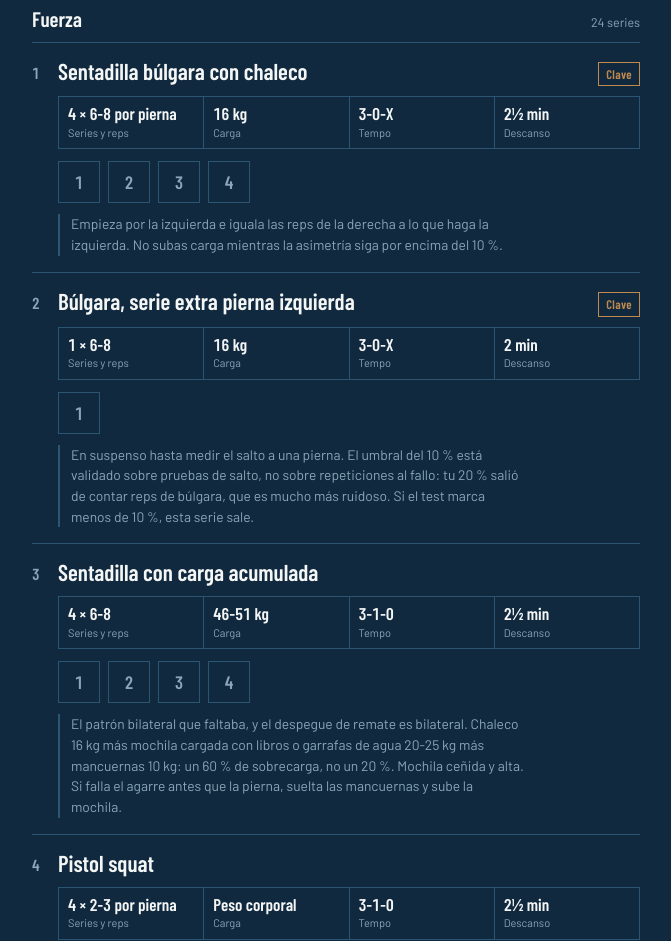
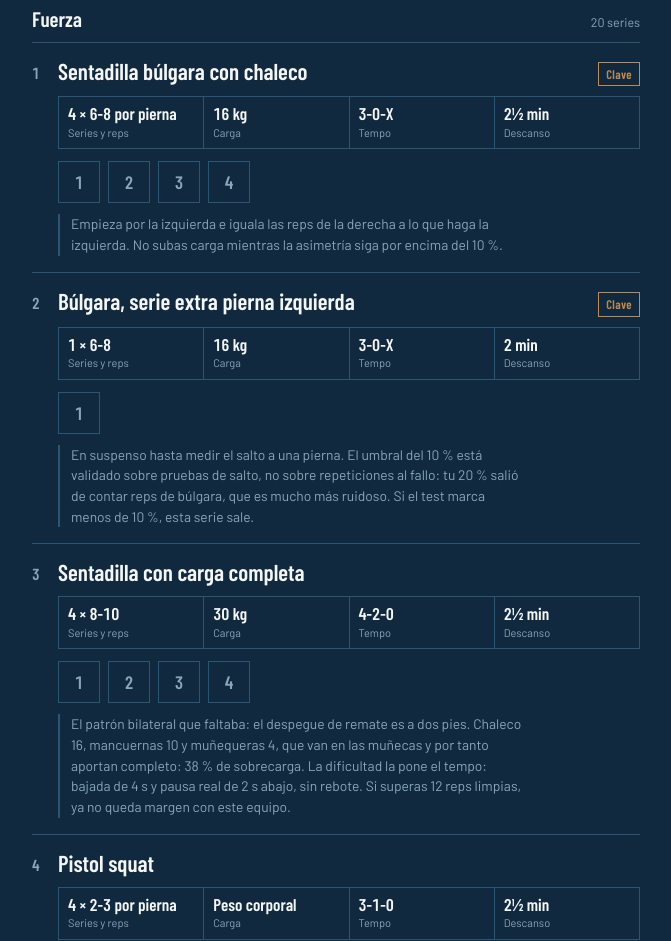
Before and after one commit to brlevalencia-pixel/Entrenamiento, a plain HTML site: page index.html in a window 1280 px wide. Shown: the part 1859-2800 px from the top of the page, without its empty margins (304-975 px from the left). Drawn offline with nearby package versions, Linux system fonts and the light colour scheme.

Commit message:
Add files via upload

```diff
--- a/index.html
+++ b/index.html
@@ -284,12 +284,10 @@ const SESIONES = [
      n:"Empieza por la izquierda e iguala las reps de la derecha a lo que haga la izquierda. No subas carga mientras la asimetría siga por encima del 10 %."},
     {x:"Búlgara, serie extra pierna izquierda",s:1,r:"6-8",t:"3-0-X",d:120,c:"16 kg",niv:1,loc:"Ambos",
      n:"En suspenso hasta medir el salto a una pierna. El umbral del 10 % está validado sobre pruebas de salto, no sobre repeticiones al fallo: tu 20 % salió de contar reps de búlgara, que es mucho más ruidoso. Si el test marca menos de 10 %, esta serie sale."},
-    {x:"Sentadilla con carga acumulada",s:4,r:"6-8",t:"3-1-0",d:150,c:"46-51 kg",niv:2,loc:"Ambos",
-     n:"El patrón bilateral que faltaba, y el despegue de remate es bilateral. Chaleco 16 kg más mochila cargada con libros o garrafas de agua 20-25 kg más mancuernas 10 kg: un 60 % de sobrecarga, no un 20 %. Mochila ceñida y alta. Si falla el agarre antes que la pierna, suelta las mancuernas y sube la mochila."},
+    {x:"Sentadilla con carga completa",s:4,r:"8-10",t:"4-2-0",d:150,c:"30 kg",niv:2,loc:"Ambos",
+     n:"El patrón bilateral que faltaba: el despegue de remate es a dos pies. Chaleco 16, mancuernas 10 y muñequeras 4, que van en las muñecas y por tanto aportan completo: 38 % de sobrecarga. La dificultad la pone el tempo: bajada de 4 s y pausa real de 2 s abajo, sin rebote. Si superas 12 reps limpias, ya no queda margen con este equipo."},
     {x:"Pistol squat",s:4,r:"2-3 por pierna",t:"3-1-0",d:150,c:"Peso corporal",niv:3,loc:"Ambos",
      n:"Empieza por la izquierda. Ya haces 2 completas, así que entra directo sin fase asistida. Cuando llegues a 5 limpias por lado, sostén una mancuerna de 5 kg al frente como contrapeso: es el escalón previo al chaleco."},
-    {x:"Isométrico de sentadilla en superación",s:4,r:"5 s por ángulo, 2 ángulos",t:"Isométrico",d:120,c:"Sin carga",niv:3,loc:"Ambos",
-     n:"Empujas hacia arriba contra algo que no cede, con máxima intención desde el primer segundo. Dos ángulos: profundo y medio. Es lo más pesado que puedes hacer sin comprar nada y fatiga menos que lo dinámico. Asegúrate de que la estructura aguanta: un marco de puerta sí, un mueble no."},
     {x:"Peso muerto rumano a una pierna",s:3,sr:2,r:"8-10 por lado",t:"3-0-1",d:120,c:"Mancuernas 5 kg",niv:2,loc:"Ambos",
      n:"Lo que más aporta al salto de todo lo añadido. Con mancuernas carga mejor la bisagra que con chaleco: el peso cuelga de las manos y alarga la palanca sobre la cadera. Empieza por la izquierda."},
     {x:"Isométrico de isquiotibiales",s:4,r:"5 sostenidas de 5 s",t:"Isométrico",d:120,c:"Peso corporal",niv:3,loc:"Ambos",
@@ -370,6 +368,8 @@ const SESIONES = [
    {t:"Accesorio",ej:[
     {x:"Flexión de talones con rodilla flexionada",s:4,r:"12-15",t:"2-1-2",d:60,c:"16 kg",niv:2,loc:"Ambos",
      n:"Rodilla a 90°: así se aísla el sóleo, motor principal en contactos rápidos y desplazamientos laterales. Última serie al fallo técnico."},
+    {x:"Isométrico de sentadilla en superación",s:4,r:"5 s por ángulo, 2 ángulos",t:"Isométrico",d:120,c:"Sin carga",niv:3,loc:"Ambos",
+     n:"Empujas hacia arriba contra algo que no cede, con máxima intención desde el primer segundo. Dos ángulos: profundo y medio. Con solo 26 kg disponibles, este es tu verdadero estímulo de fuerza máxima bilateral; la sentadilla dinámica queda como trabajo de volumen. Va en esta sesión porque fatiga poco y no suma contactos. Verifica que la estructura aguanta: un marco de puerta sí, un mueble no."},
     {x:"Movilidad de tobillo contra pared",s:2,r:"30 s por lado",t:"—",d:30,c:"Sin carga",niv:3,loc:"Ambos",
      n:"Poca dorsiflexión limita la profundidad del contramovimiento y te roba centímetros directamente."}
    ]}
```
